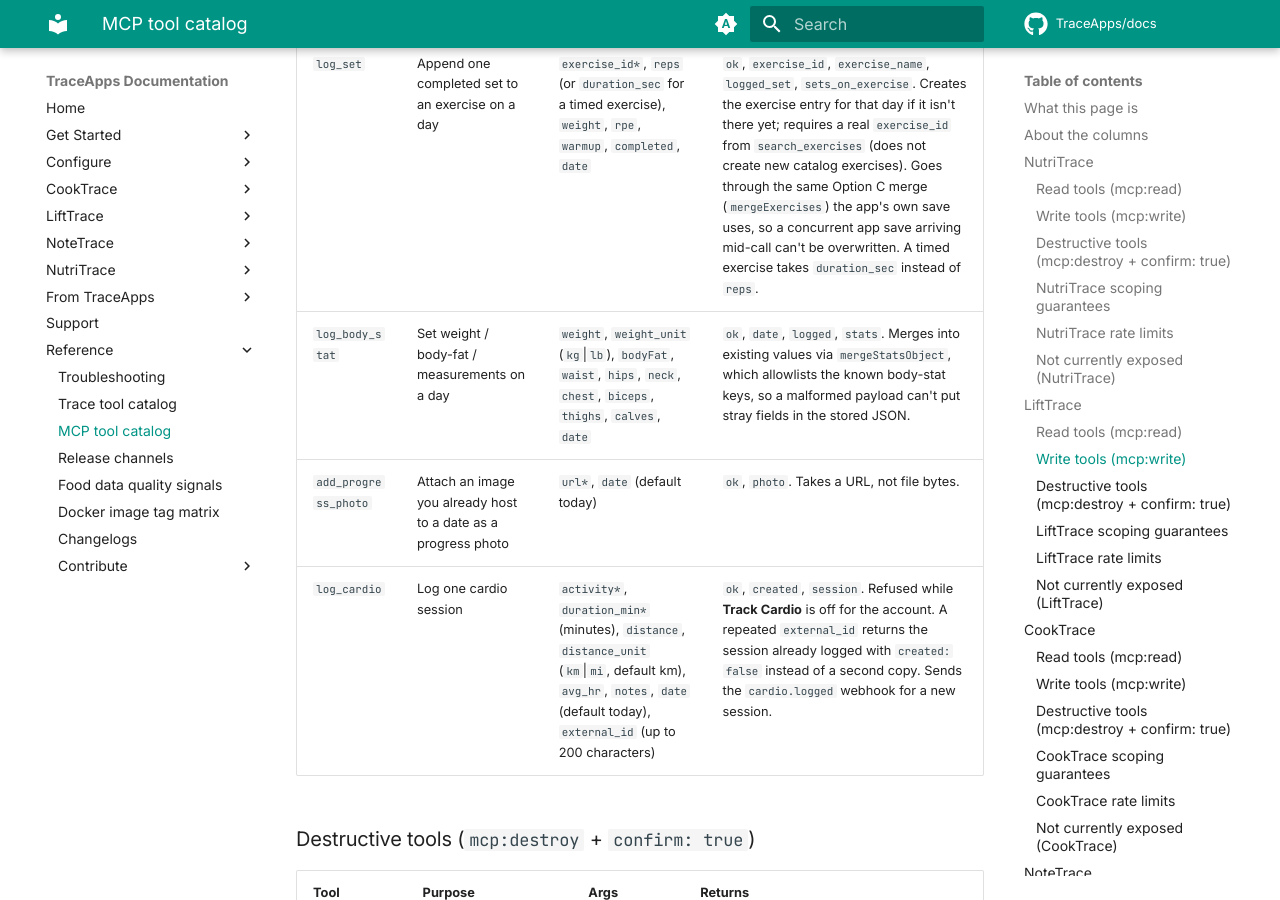
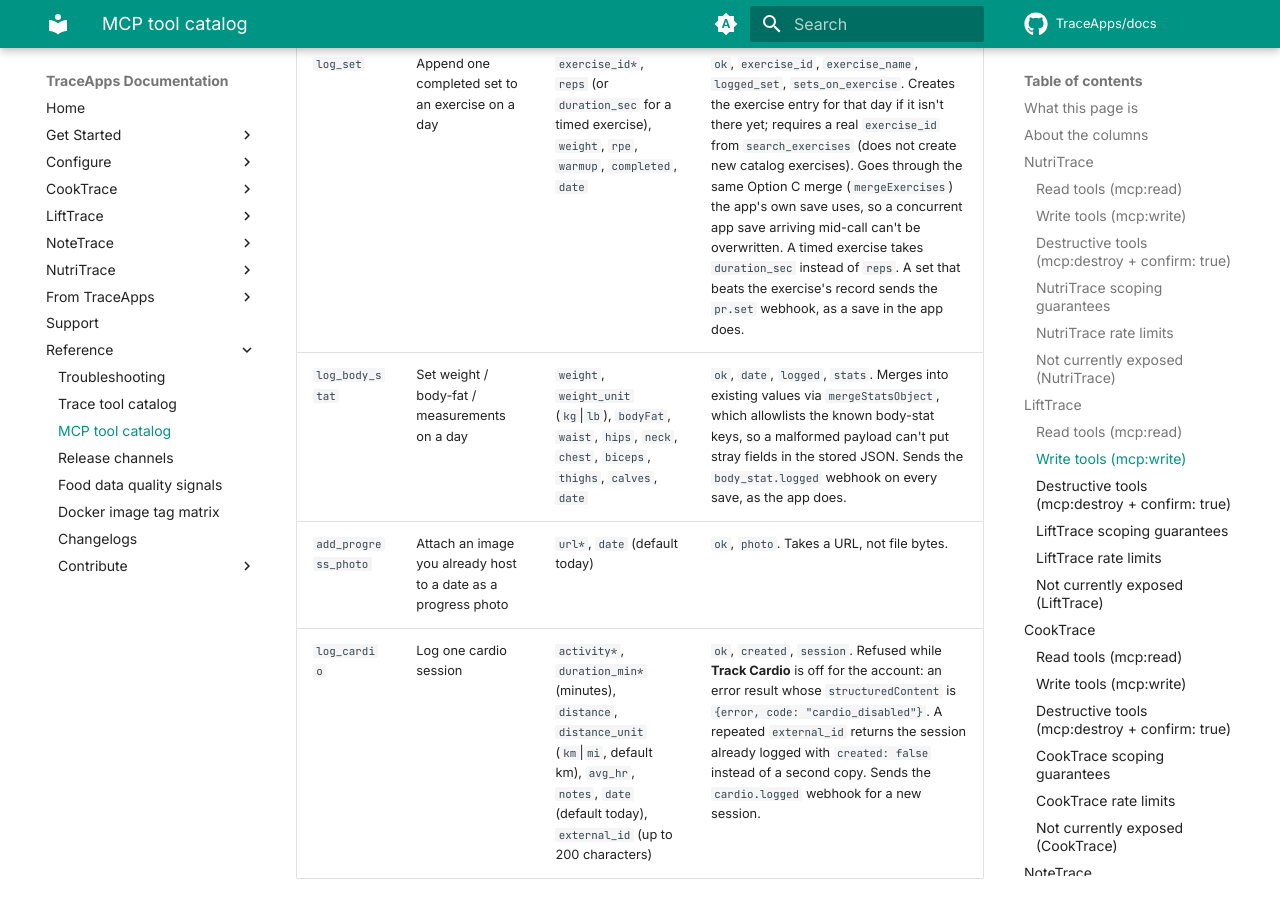
Before and after one commit to TraceApps/docs, an MkDocs documentation site: the page built from docs/reference/mcp-tools.md, in a window 1280 px wide and 900 px high, scrolled down 6294 px. Built offline with MkDocs 1.6.1 and Material for MkDocs 9.7.7, drawn with Linux system fonts in a browser that asks for light colours; comment, search, counter and statistics services are not loaded.

Commit message:
LiftTrace: MCP log_set and log_body_stat send their webhooks, cardio_disabled code, Trace refuses cardio while off (TraceApps/lifttrace#134)

```diff
--- a/docs/reference/mcp-tools.md
+++ b/docs/reference/mcp-tools.md
@@ -112,10 +112,10 @@ Seventeen tools across three phases.
 
 | Tool | Purpose | Args | Returns |
 |------|---------|------|---------|
-| `log_set` | Append one completed set to an exercise on a day | `exercise_id*`, `reps` (or `duration_sec` for a timed exercise), `weight`, `rpe`, `warmup`, `completed`, `date` | `ok`, `exercise_id`, `exercise_name`, `logged_set`, `sets_on_exercise`. Creates the exercise entry for that day if it isn't there yet; requires a real `exercise_id` from `search_exercises` (does not create new catalog exercises). Goes through the same Option C merge (`mergeExercises`) the app's own save uses, so a concurrent app save arriving mid-call can't be overwritten. A timed exercise takes `duration_sec` instead of `reps`. |
-| `log_body_stat` | Set weight / body-fat / measurements on a day | `weight`, `weight_unit` (`kg`\|`lb`), `bodyFat`, `waist`, `hips`, `neck`, `chest`, `biceps`, `thighs`, `calves`, `date` | `ok`, `date`, `logged`, `stats`. Merges into existing values via `mergeStatsObject`, which allowlists the known body-stat keys, so a malformed payload can't put stray fields in the stored JSON. |
+| `log_set` | Append one completed set to an exercise on a day | `exercise_id*`, `reps` (or `duration_sec` for a timed exercise), `weight`, `rpe`, `warmup`, `completed`, `date` | `ok`, `exercise_id`, `exercise_name`, `logged_set`, `sets_on_exercise`. Creates the exercise entry for that day if it isn't there yet; requires a real `exercise_id` from `search_exercises` (does not create new catalog exercises). Goes through the same Option C merge (`mergeExercises`) the app's own save uses, so a concurrent app save arriving mid-call can't be overwritten. A timed exercise takes `duration_sec` instead of `reps`. A set that beats the exercise's record sends the `pr.set` webhook, as a save in the app does. |
+| `log_body_stat` | Set weight / body-fat / measurements on a day | `weight`, `weight_unit` (`kg`\|`lb`), `bodyFat`, `waist`, `hips`, `neck`, `chest`, `biceps`, `thighs`, `calves`, `date` | `ok`, `date`, `logged`, `stats`. Merges into existing values via `mergeStatsObject`, which allowlists the known body-stat keys, so a malformed payload can't put stray fields in the stored JSON. Sends the `body_stat.logged` webhook on every save, as the app does. |
 | `add_progress_photo` | Attach an image you already host to a date as a progress photo | `url*`, `date` (default today) | `ok`, `photo`. Takes a URL, not file bytes. |
-| `log_cardio` | Log one cardio session | `activity*`, `duration_min*` (minutes), `distance`, `distance_unit` (`km`\|`mi`, default km), `avg_hr`, `notes`, `date` (default today), `external_id` (up to 200 characters) | `ok`, `created`, `session`. Refused while **Track Cardio** is off for the account. A repeated `external_id` returns the session already logged with `created: false` instead of a second copy. Sends the `cardio.logged` webhook for a new session. |
+| `log_cardio` | Log one cardio session | `activity*`, `duration_min*` (minutes), `distance`, `distance_unit` (`km`\|`mi`, default km), `avg_hr`, `notes`, `date` (default today), `external_id` (up to 200 characters) | `ok`, `created`, `session`. Refused while **Track Cardio** is off for the account: an error result whose `structuredContent` is `{error, code: "cardio_disabled"}`. A repeated `external_id` returns the session already logged with `created: false` instead of a second copy. Sends the `cardio.logged` webhook for a new session. |
 
 ### Destructive tools (`mcp:destroy` + `confirm: true`)
 
```
Also changed, not shown: docs/lifttrace/mcp.md (+2 -2 lines), docs/lifttrace/trace.md (+1 -1 lines), docs/reference/trace-tools.md (+2 -2 lines).
